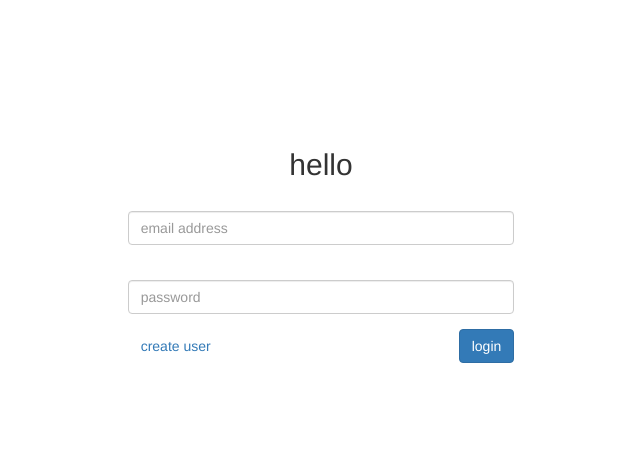
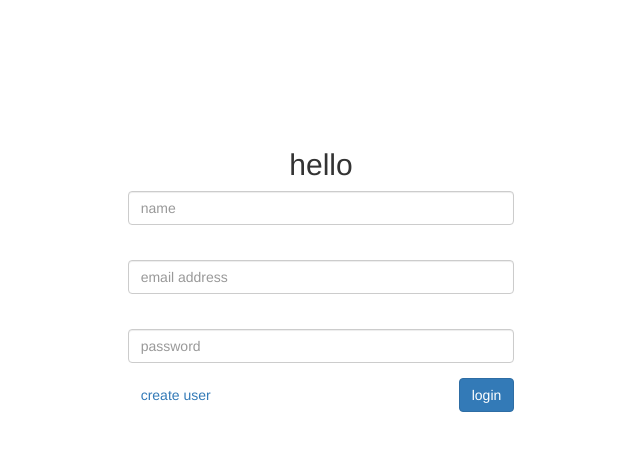
Before and after one commit to leonid-tango/test, a PHP site: page / in a window 1280 px wide. Shown: the top 451 px of the page, without its empty margins (319-959 px from the left). Run offline with PHP 8.4, Linux system fonts and the light colour scheme; some libraries are stand-ins or nearby versions.

Commit message:
added name field fixed database

```diff
--- a/controllers/UserController.php
+++ b/controllers/UserController.php
@@ -43,7 +43,6 @@ class UserController implements User
      */
     public function registerAction(array $post)
     {
-        var_dump($post);
         $user = new UserModel();
 
         if (isset($post['repeat_password'])) {
@@ -55,7 +54,7 @@ class UserController implements User
         $email = self::prepareEmail($post['user_email']);
         $password = self::preparePassword($post['user_password'], $email);
 
-        $user->setUser(['email' => $email, 'password' =>$password]);
+        $user->setUser(['email' => $email, 'password' =>$password, 'user_name' => $post['user_name']]);
 
 
         $registeredUser = $user->getUser(['email' => $email, 'password' => $password]);
--- a/index.php
+++ b/index.php
@@ -21,7 +21,7 @@ if ($user) {
     $user = $user[0];
 
     $_SESSION['email'] = $user['email'];
-    $_SESSION['pass'] = $user['password'];
+    $_SESSION['user_name'] = $user['user_name'];
     header('Location:views/greating.php ');
 } else {
 }
--- a/models/UserModel.php
+++ b/models/UserModel.php
@@ -22,12 +22,13 @@ class UserModel
     {
         $connect = new ConnectDb();
         $set = $connect->Connect();
-        $query = $set->prepare('INSERT INTO users(email, password, created_at)
-                                VALUES (?, ? , ?)');
+        $query = $set->prepare('INSERT INTO users(email, password, user_name , created_at)
+                                VALUES (?, ? , ?, ?)');
 
         $query->bindParam(1, $data['email']);
         $query->bindParam(2, $data['password']);
-        $query->bindParam(3, date('Y-m-d H:i:s'));
+        $query->bindParam(3, $data['user_name']);
+        $query->bindParam(4, date('Y-m-d H:i:s'));
 
         $query->execute();
 
@@ -42,9 +43,10 @@ class UserModel
      */
     public function getUser(array $data)
     {
+
         $connect = new ConnectDb();
         $get = $connect->Connect();
-        $query = $get->prepare('SELECT email, password
+        $query = $get->prepare('SELECT *
                                 FROM `users`
                                 WHERE `password` = :pass AND `email` = :email');
 
@@ -53,6 +55,7 @@ class UserModel
         $query->execute();
 
         $result = $query->fetchAll(\PDO::FETCH_ASSOC);
+        var_dump($result);
         return $result;
     }
 
--- a/views/greating.php
+++ b/views/greating.php
@@ -2,7 +2,7 @@
 <?php session_start(); ?>
 <div class="container-fluid">
     <h1 class="text-center">Hello User</h1>
-    <p class="text-center">You are logged with email: "<?= $_SESSION['email'] ?>"</p>
+    <p class="text-center">You are logged as: <strong><?= $_SESSION['user_name'] ?></strong></p>
 
     <div class="row">
     <div class="col-md-4 col-md-offset-4">
--- a/views/login.php
+++ b/views/login.php
@@ -5,6 +5,10 @@
     <h2 class="text-center">hello</h2>
 
     <form action="<?= $_SERVER['PHP_SELF']?>" method="post" class="login-form">
+        <div class="form-group">
+            <label for="user_name" class="sr-only">Name</label>
+            <input type="tel" name="user_name" id="user_name" class="form-control" placeholder="name" required="required">
+        </div>
         <div class="form-group">
             <div class="helpers">
                 <span class="helper-text">Email is invalid... try again</span>
```
